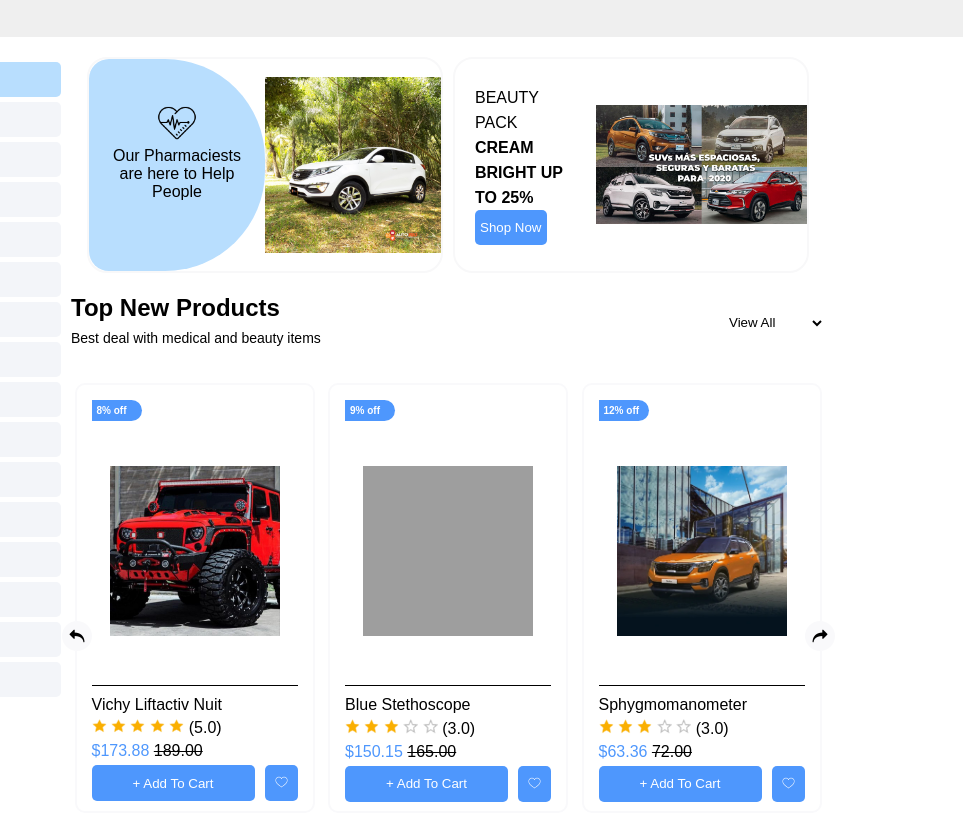
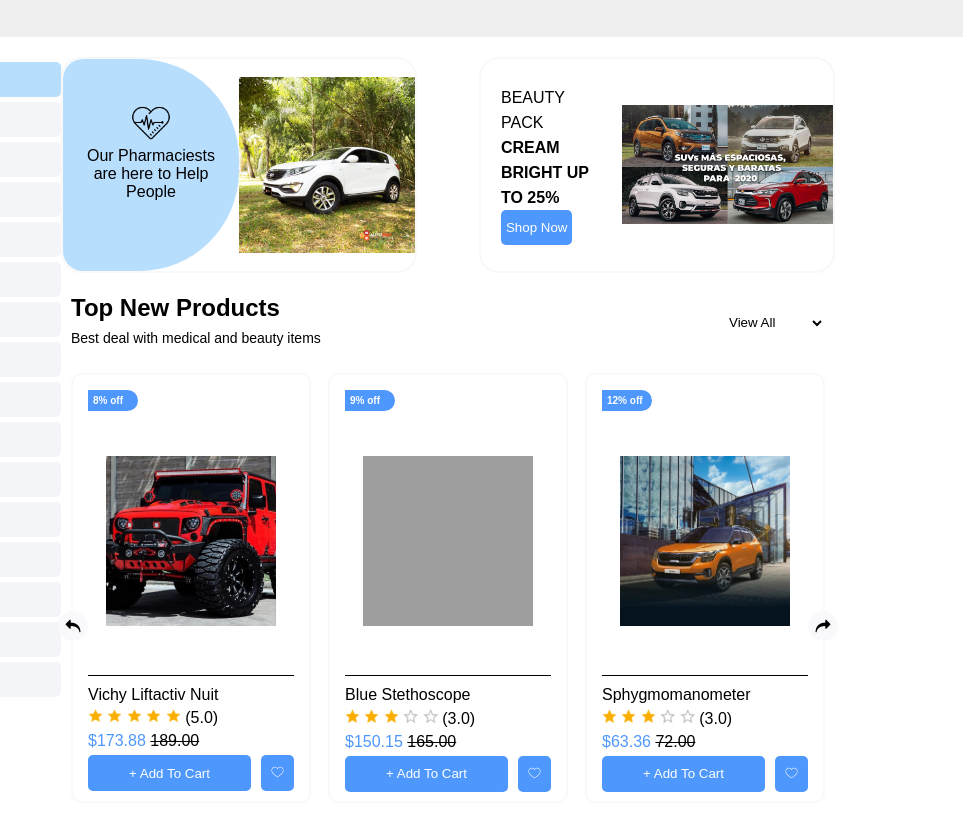
Before and after one commit to rubenleal89/retoFour-flex, a plain HTML site: page index.html in a window 1280 px wide. Shown: the part 519-1339 px from the top of the page, 317-1280 px from the left. Drawn offline with Linux system fonts and the light colour scheme; grey boxes are pictures that could not be loaded.

Commit message:
styles modified spacing between articles on descktop

```diff
--- a/styles.css
+++ b/styles.css
@@ -670,6 +670,25 @@ main .main-input .search-icon{
         justify-content: space-between;
     }
 
+    /****** Articulos ******/
+
+    .div-top-products{
+        justify-content: space-between;
+        margin: 0 10px;
+    }
+
+    .div-all-products{
+        justify-content: space-between;
+    }
+
+    .arti-productos{
+        margin: 0;
+    }
+
+    .div-articlesPromocionales{
+        justify-content: space-between;
+    }
+
     .arti-productos{
         width: 33%;
         max-width: 240px;
```
